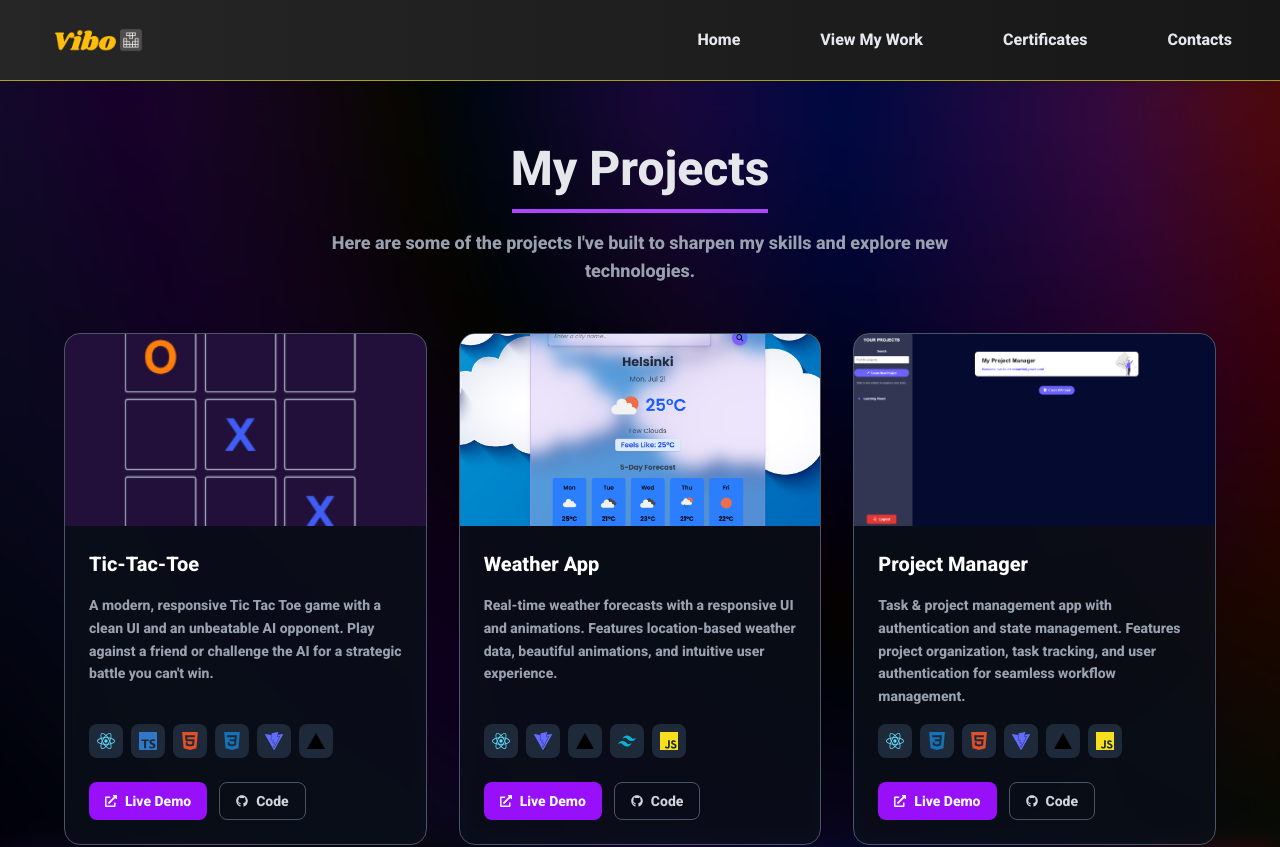
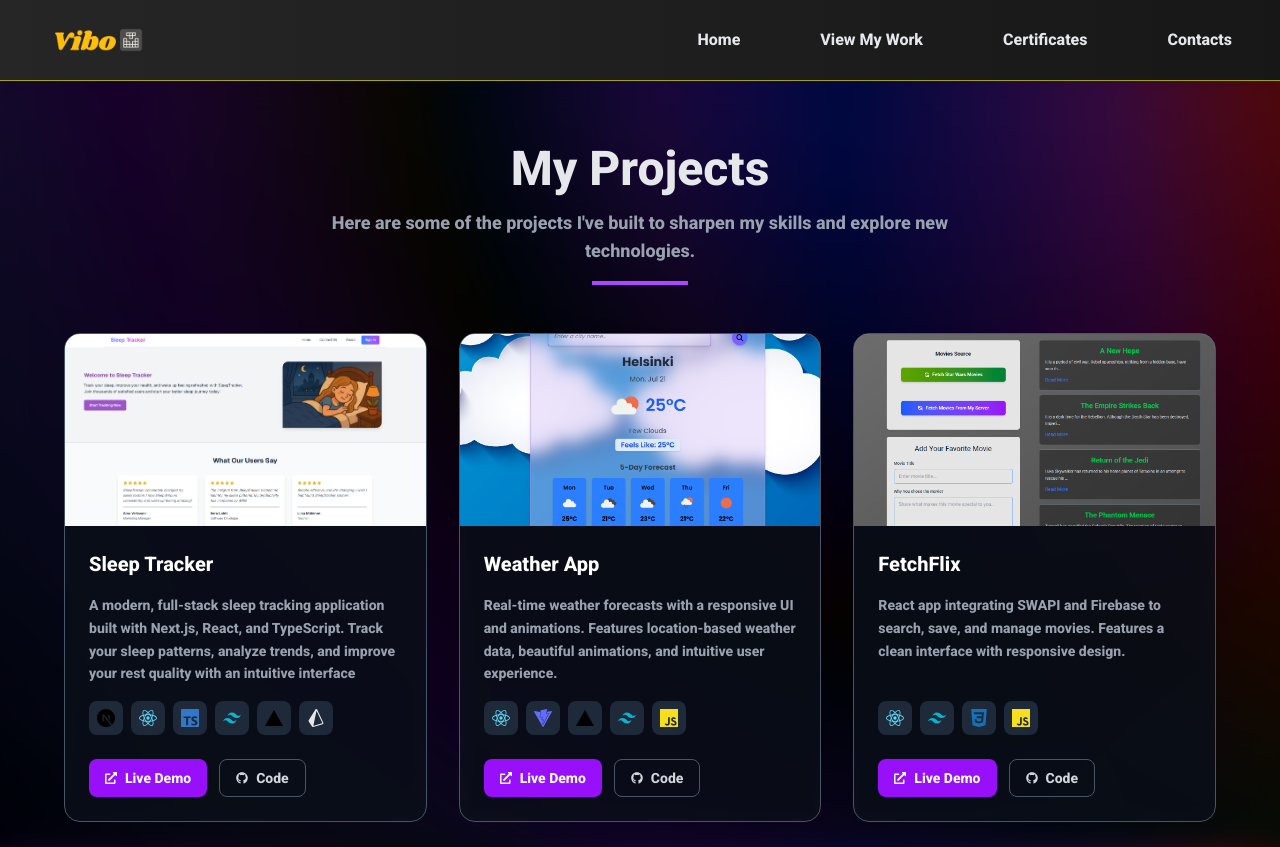
Before and after one commit to viboverse/my-personal-portfolio, a Next.js app: page /projects in a window 1280 px wide. Shown: the top 847 px of the page. Built offline with nearby package versions, Linux system fonts and the light colour scheme.

Commit message:
Add the Sleep tracker web app to portfolio

```diff
--- a/src/app/projects/page.tsx
+++ b/src/app/projects/page.tsx
@@ -9,49 +9,72 @@ import {
    SiVercel,
    SiVite,
    SiNextdotjs,
+   SiPrisma,
 } from "react-icons/si";
 
 export default function ProjectsPage() {
    const projects = [
       {
+         id: 6,
+         title: "Sleep Tracker",
+         description:
+            "A modern, full-stack sleep tracking application built with Next.js, React, and TypeScript. Track your sleep patterns, analyze trends, and improve your rest quality with an intuitive interface",
+         image: "/projects/sleep-tracker.png",
+         demoUrl: "https://next-sleep-tracker-omega.vercel.app/",
+         githubUrl: "https://github.com/viboverse/next-sleep-tracker", //
+         techStack: [
+            SiNextdotjs,
+            SiReact,
+            SiTypescript,
+            SiTailwindcss,
+            SiVercel,
+            SiPrisma,
+         ],
+      },
+      {
+         id: 3,
+         title: "Weather App",
+         description:
+            "Real-time weather forecasts with a responsive UI and animations. Features location-based weather data, beautiful animations, and intuitive user experience.",
+         image: "/projects/weather-app.png",
+         demoUrl: "https://react-weather-app-indol-five.vercel.app/",
+         githubUrl:
+            "https://github.com/viboverse/my-portfolio/tree/main/react-weather-app",
+         techStack: [SiReact, SiVite, SiVercel, SiTailwindcss, SiJavascript],
+      },
+      {
          id: 1,
+         title: "FetchFlix",
+         description:
+            "React app integrating SWAPI and Firebase to search, save, and manage movies. Features a clean interface with responsive design.",
+         image: "/projects/fetchflix.png",
+         demoUrl: "https://fetch-movie-app.vercel.app/",
+         githubUrl:
+            "https://github.com/viboverse/my-portfolio/tree/main/fetch-movie",
+         techStack: [SiReact, SiTailwindcss, SiCss3, SiJavascript],
+      },
+      {
+         id: 2,
          title: "Tic-Tac-Toe",
          description:
             "A modern, responsive Tic Tac Toe game with a clean UI and an unbeatable AI opponent. Play against a friend or challenge the AI for a strategic battle you can't win.",
          image: "/projects/tic-tac-toe.png",
-         demoUrl: "https://tic-tac-toe-game-app-fawn.vercel.app/",
-         githubUrl: "https://github.com/viboverse/tic-tac-toe-game-app",
+         demoUrl: "https://tic-tac-toe-bay-mu-94.vercel.app/",
+         githubUrl:
+            "https://github.com/viboverse/my-portfolio/tree/main/tic-tac-toe-game-app",
          techStack: [SiReact, SiTypescript, SiHtml5, SiCss3, SiVite, SiVercel],
       },
+
       {
-         id: 2,
-         title: "Weather App",
-         description:
-            "Real-time weather forecasts with a responsive UI and animations. Features location-based weather data, beautiful animations, and intuitive user experience.",
-         image: "/projects/weather-app.png",
-         demoUrl: "https://react-weather-app-vtjz.vercel.app/",
-         githubUrl: "https://github.com/viboverse/react-weather-app",
-         techStack: [SiReact, SiVite, SiVercel, SiTailwindcss, SiJavascript],
-      },
-      {
-         id: 3,
+         id: 4,
          title: "Project Manager",
          description:
             "Task & project management app with authentication and state management. Features project organization, task tracking, and user authentication for seamless workflow management.",
          image: "/projects/project-manager-app.png",
-         demoUrl: "https://project-manager-app-beige.vercel.app/",
-         githubUrl: "https://github.com/viboverse/project-manager-app",
+         demoUrl: "https://project-manager-app-nine.vercel.app/",
+         githubUrl:
+            "https://github.com/viboverse/my-portfolio/tree/main/project-manager-app",
          techStack: [SiReact, SiCss3, SiHtml5, SiVite, SiVercel, SiJavascript],
-      },
-      {
-         id: 4,
-         title: "FetchFlix",
-         description:
-            "React app integrating SWAPI and Firebase to search, save, and manage movies. Features a clean interface with responsive design.",
-         image: "/projects/fetchflix.png",
-         demoUrl: "https://fetch-movie-nine.vercel.app/",
-         githubUrl: "https://github.com/viboverse/fetch-movie",
-         techStack: [SiReact, SiTailwindcss, SiCss3, SiJavascript],
       },
       {
          id: 5,
@@ -59,8 +82,9 @@ export default function ProjectsPage() {
          description:
             "Modern portfolio website built with Next.js and TypeScript. Showcases my projects, skills, and contact information with responsive design and smooth animations.",
          image: "/projects/personal-portfolio.png",
-         demoUrl: "https://my-personal-portfolio-lake-two.vercel.app/",
-         githubUrl: "https://github.com/viboverse/my-personal-portfolio",
+         demoUrl: "https://my-portfolio-eight-orpin-69.vercel.app/",
+         githubUrl:
+            "https://github.com/viboverse/my-portfolio/tree/main/my-personal-portfolio", // Update with actual portfolio repo
          techStack: [
             SiReact,
             SiNextdotjs,
@@ -77,11 +101,11 @@ export default function ProjectsPage() {
                {/* Header  */}
                <div className="space-y-4 text-center">
                   <h1 className="text-4xl md:text-5xl">My Projects</h1>
-                  <div className="mx-auto h-1 w-40 bg-purple-500 md:w-64"></div>
                   <p className="mx-auto max-w-2xl text-lg text-gray-400">
                      Here are some of the projects I&apos;ve built to sharpen my
                      skills and explore new technologies.
                   </p>
+                  <div className="mx-auto h-1 w-24 bg-purple-500"></div>
                </div>
 
                {/* Grid Content */}
```
Also changed, not shown: public/projects/sleep-tracker.png (added).
